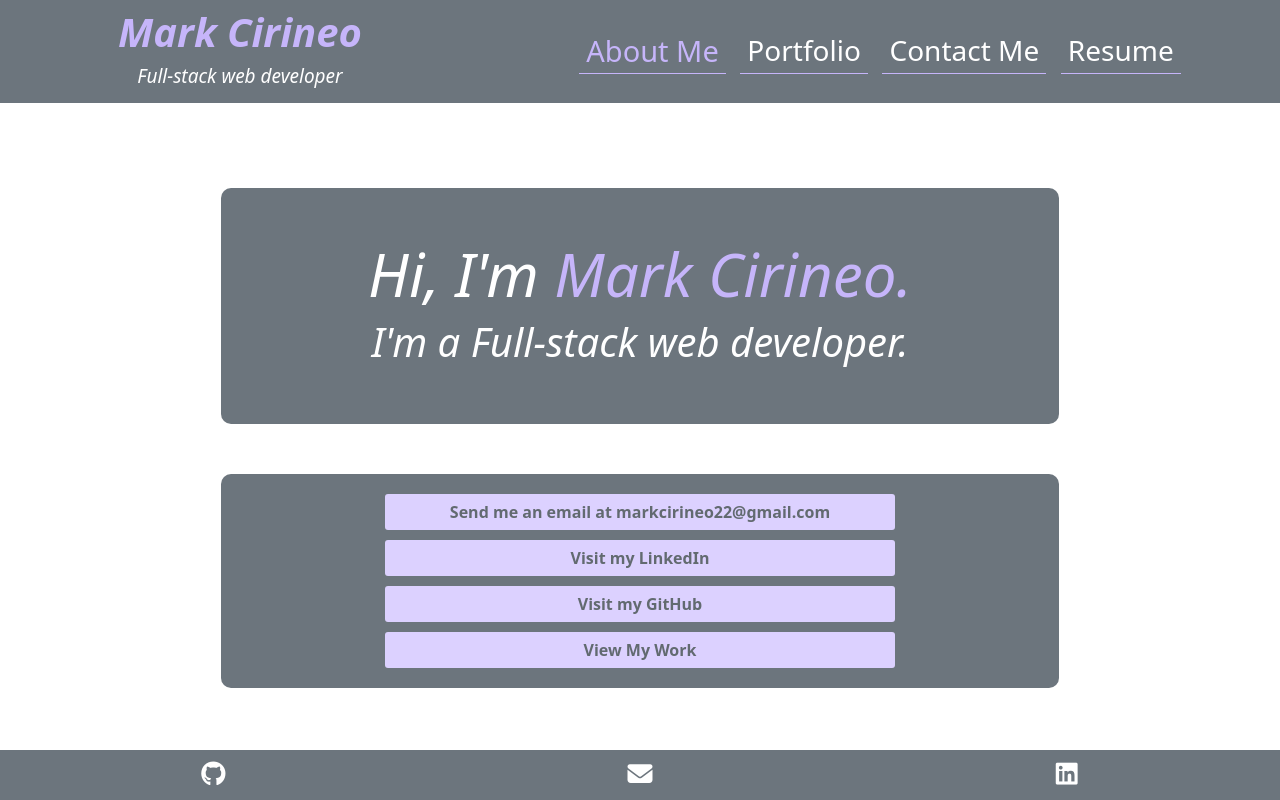
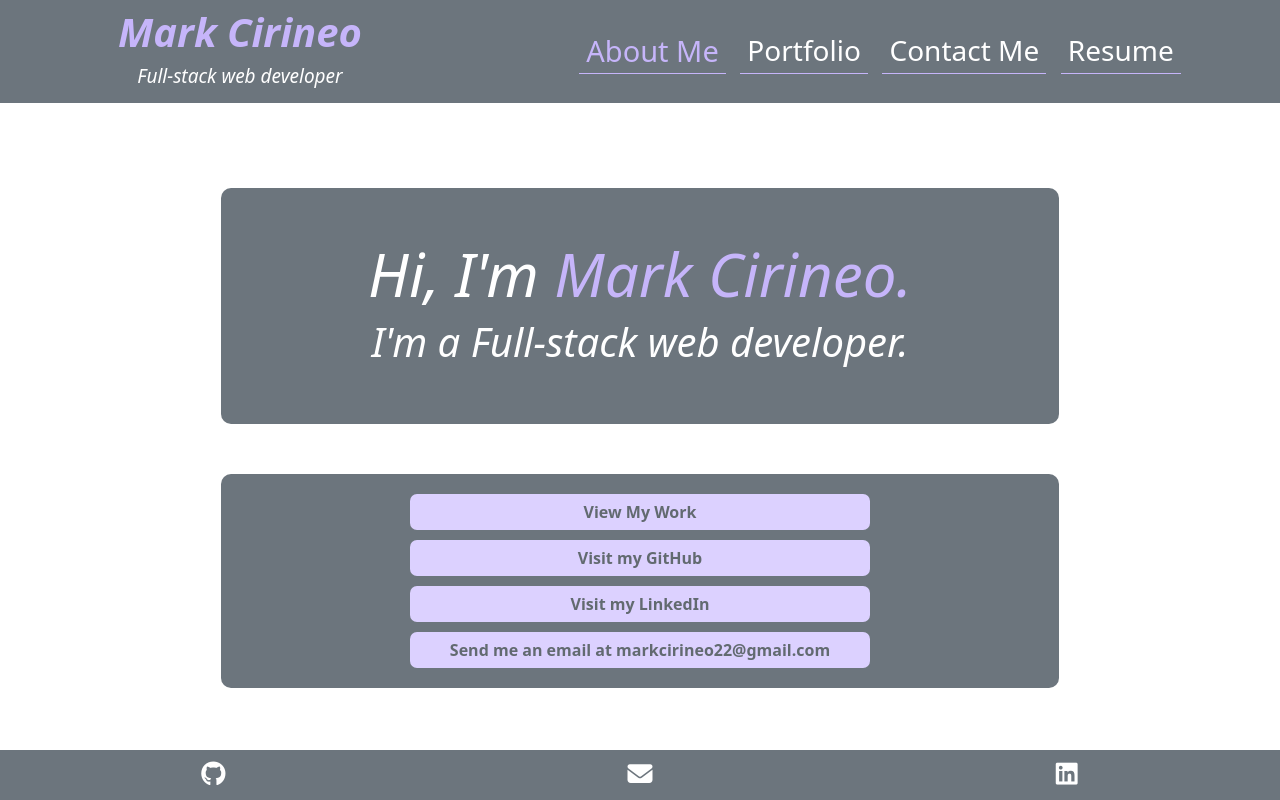
Before and after one commit to MarkCirineo/react-portfolio, a React (Create React App) app: page / in a window 1280 px wide. Built offline with nearby package versions, Linux system fonts and the light colour scheme.

Commit message:
updated styling and order for links

```diff
--- a/src/components/pages/home/home.css
+++ b/src/components/pages/home/home.css
@@ -34,8 +34,8 @@
 
 .link {
     background-color: #dcd1ff;
-    border-radius: 3px;
-    margin: 10px 0;
+    border-radius: 7px;
+    margin-bottom: 10px;
     padding: 6px;
     font-weight: 600;
     color: #626a70;
--- a/src/components/pages/home/home.js
+++ b/src/components/pages/home/home.js
@@ -10,11 +10,11 @@ function Home() {
                 <h2 className="home-h2">I'm a Full-stack web developer.</h2>
             </div>
             <div className="home-link-div col-lg-8 col-md-10 col-sm-11 col-xs-12 d-flex align-items-center justify-content-center flex-columns container-fluid">
-                <div className="d-flex justify-content-center row flex-column container-fluid align-items-center">
-                    <a className="link col-md-8 col-sm-10 col-xs-12 text-center" href="mailto:markcirineo">Send me an email at markcirineo22@gmail.com</a>
-                    <a className="link col-md-8 col-sm-10 col-xs-12 text-center" href="https://www.linkedin.com/in/mark-cirineo/" target="_blank" rel="noreferrer">Visit my LinkedIn</a>
-                    <a className="link col-md-8 col-sm-10 col-xs-12 text-center" href="https://www.github.com/markcirineo/" target="_blank" rel="noreferrer">Visit my GitHub</a>
-                    <Link className="link col-md-8 col-sm-10 col-xs-12 text-center" to="/portfolio">View My Work</Link>
+                <div className="d-flex justify-content-center flex-column container-fluid align-items-center">
+                    <Link className="link col-lg-7 col-md-8 col-sm-10 col-xs-12 text-center" to="/portfolio">View My Work</Link>
+                    <a className="link col-lg-7 col-md-8 col-sm-10 col-xs-12 text-center" href="https://www.github.com/markcirineo/" target="_blank" rel="noreferrer">Visit my GitHub</a>
+                    <a className="link col-lg-7 col-md-8 col-sm-10 col-xs-12 text-center" href="https://www.linkedin.com/in/mark-cirineo/" target="_blank" rel="noreferrer">Visit my LinkedIn</a>
+                    <a className="link col-lg-7 col-md-8 col-sm-10 col-xs-12 text-center" href="mailto:markcirineo">Send me an email at markcirineo22@gmail.com</a>
                 </div>
             </div>
         </div>
```
